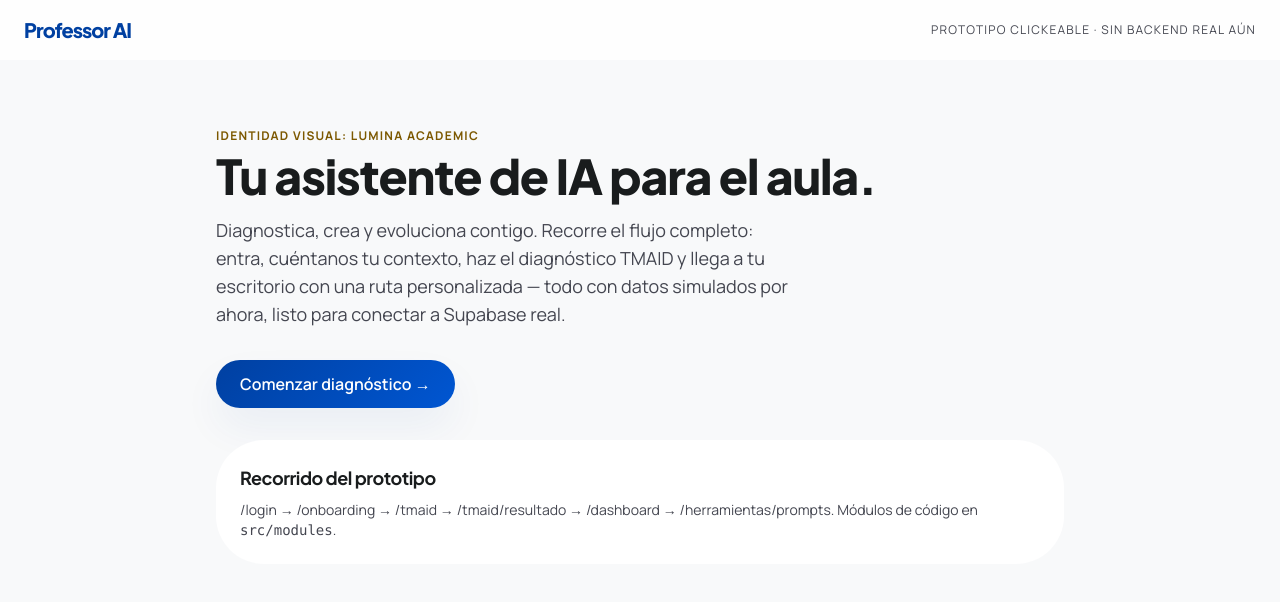
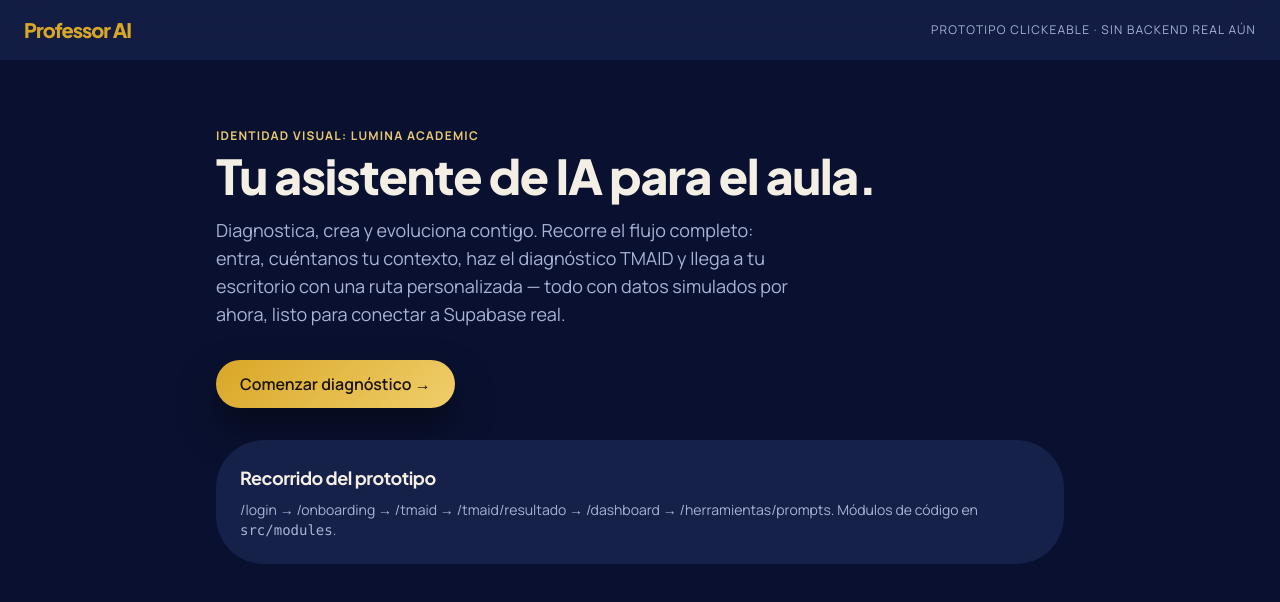
Before and after one commit to learn5soporte/professor-ai-web, a Next.js app: page / in a window 1280 px wide. Shown: the top 602 px of the page. Built offline with nearby package versions, Linux system fonts and the light colour scheme.

Commit message:
Migrar tokens de diseno a Humanismo Futurista (navy + dorado)

```diff
--- a/tailwind.config.ts
+++ b/tailwind.config.ts
@@ -1,7 +1,8 @@
 import type { Config } from "tailwindcss";
 
-// Tokens de diseño: Lumina Academic (Stitch) — "The Enlightened Assistant"
-// Fuente: stitch_professor_ai/lumina_academic/DESIGN.md
+// Tokens de diseno: Humanismo Futurista (Stitch - "Professor AI: Pedagogical OS")
+// Estetica navy + dorado, glassmorphism, "No-Line Rule" con jerarquia por elevacion.
+// Reemplaza a Lumina Academic (Fase 0) tras decision del 2026-07-01.
 const config: Config = {
     content: [
           "./src/pages/**/*.{ts,tsx}",
@@ -12,34 +13,34 @@ const config: Config = {
     theme: {
           extend: {
                   colors: {
-        // Primary — Autoridad (azul)
-        primary: "#0040a1",
-        "primary-container": "#0056d2",
-        "on-primary": "#ffffff",
-        "on-primary-container": "#ffffff",
+                            // Primary - Dorado (accion, CTA, insignias)
+                    primary: "#d9a727",
+                            "primary-container": "#f0ce6b",
+                            "on-primary": "#1b140a",
+                            "on-primary-container": "#1b140a",
 
-        // Secondary — Calidez (dorado)
-        secondary: "#7c5800",
-        "secondary-container": "#feb700",
-        "secondary-fixed": "#ffdea8",
-        "on-secondary": "#ffffff",
-        "on-secondary-fixed": "#271900",
-        "on-secondary-container": "#271900",
+                            // Secondary - Dorado suave (acentos, kickers, chips)
+                            secondary: "#e8c874",
+                            "secondary-container": "#b8892a",
+                            "secondary-fixed": "#3a2e12",
+                            "on-secondary": "#1b140a",
+                            "on-secondary-fixed": "#f5e1a8",
+                            "on-secondary-container": "#1b140a",
 
-        // Surfaces — jerarquía tonal ("No-Line" rule)
-        surface: "#f8f9fa",
-        "surface-container-low": "#f3f4f5",
-        "surface-container": "#edeeef",
-        "surface-container-high": "#e7e8e9",
-        "surface-container-highest": "#e1e3e4",
-        "surface-container-lowest": "#ffffff",
+                            // Surfaces - navy profundo, jerarquia tonal ("No-Line" rule)
+                            surface: "#0a1130",
+                            "surface-container-low": "#101b3e",
+                            "surface-container": "#182552",
+                            "surface-container-high": "#1e2d5e",
+                            "surface-container-highest": "#263875",
+                            "surface-container-lowest": "#16214a",
 
-        "on-surface": "#191c1d",
-        "on-surface-variant": "#444650",
-        "outline-variant": "#c5c6d2",
+                            "on-surface": "#f3efe4",
+                            "on-surface-variant": "#a9b2d6",
+                            "outline-variant": "#2e3b6e",
 
-        error: "#ba1a1a",
-        "on-error": "#ffffff",
+                            error: "#f2545b",
+                            "on-error": "#1a0505",
                   },
                   fontFamily: {
                             headline: ["var(--font-plus-jakarta-sans)", "sans-serif"],
@@ -53,8 +54,8 @@ const config: Config = {
                             full: "9999px",
                   },
                   boxShadow: {
-        // Ambient shadow — nunca negro puro, tinte primary
-        ambient: "0px 20px 40px rgba(0, 64, 161, 0.06)",
+                            // Ambient shadow - elevacion sobre fondo navy, nunca negro puro
+                    ambient: "0px 20px 40px rgba(0, 0, 0, 0.45)",
                   },
                   backdropBlur: {
                             glass: "24px",
```
Lines whose indentation alone changed are shown as unchanged.
